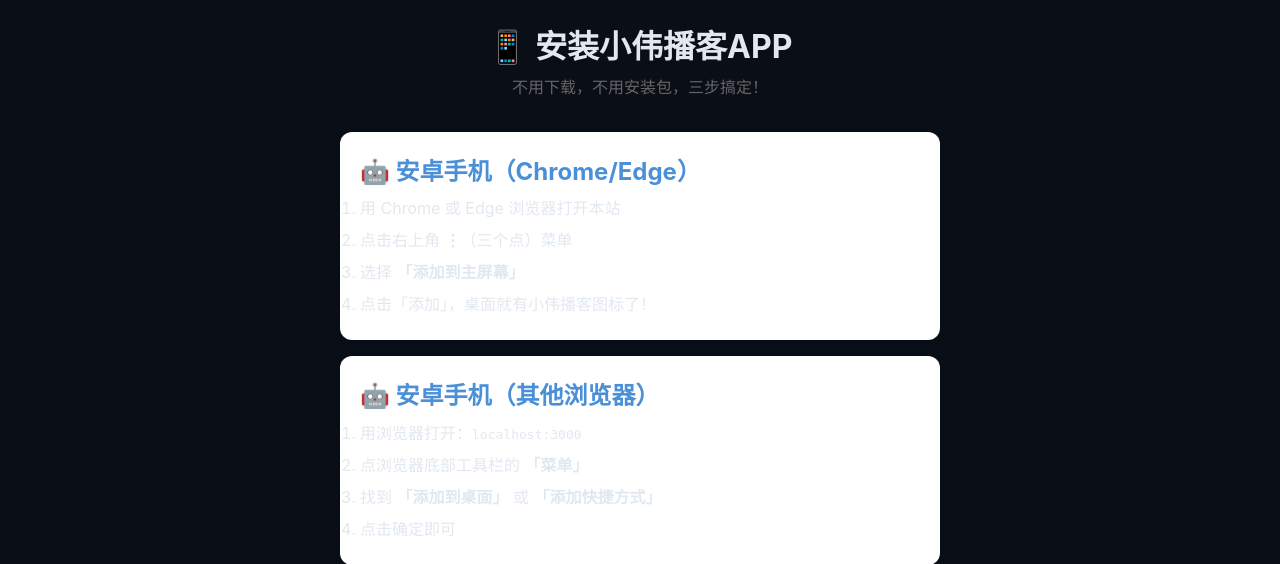
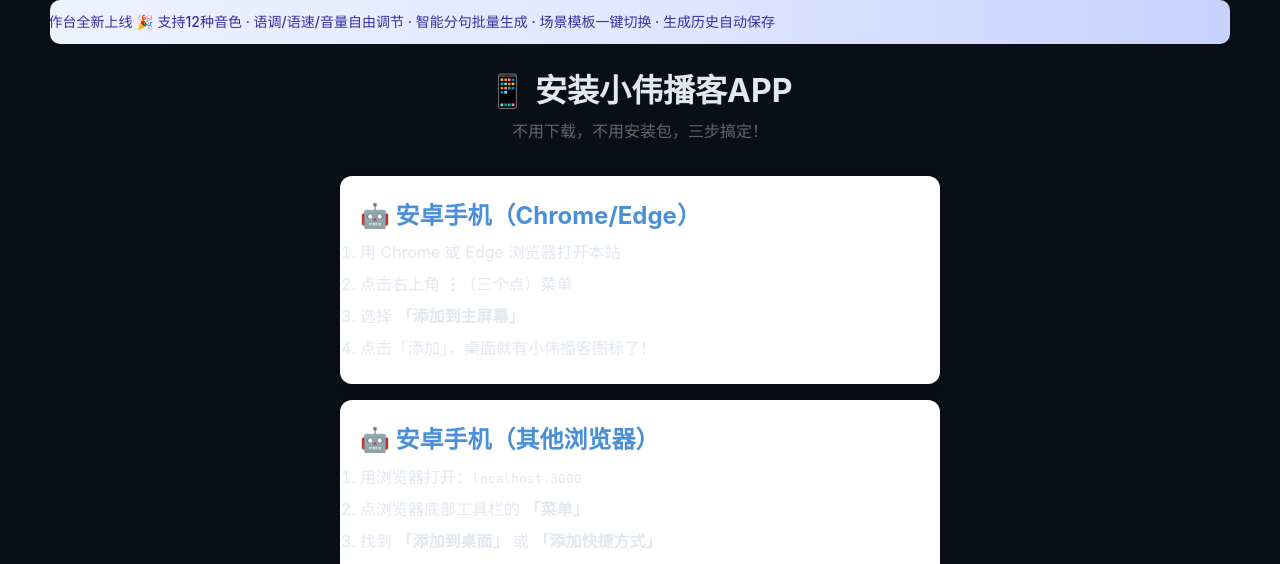
Before and after one commit to yjianwei95-lab/xiaowei-podcast, a Node server app: page /app in a window 1280 px wide. Shown: the part 61-625 px from the top of the page. Run offline with Node 20, Linux system fonts and the light colour scheme; some libraries are stand-ins or nearby versions.

Commit message:
fix: 欢迎横幅移入 layout.ejs，全局所有页面显示

```diff
--- a/views/layout.ejs
+++ b/views/layout.ejs
@@ -12,6 +12,38 @@
   <link rel="manifest" href="/manifest.json">
   <title><%= typeof title !== 'undefined' ? (title ? title + ' - ' : '') : '' %>小伟播客</title>
   <link rel="stylesheet" href="/css/style.css">
+  <style>
+  /* 欢迎横幅全局样式 */
+  .site-banner-wrap {
+    position: relative;
+    width: 100%;
+    overflow: hidden;
+    height: 44px;
+    background: linear-gradient(90deg, #EEF2FF, #E0E7FF, #C7D2FE);
+    border-radius: 10px;
+    margin-bottom: 16px;
+    transition: opacity 0.5s ease, height 0.5s ease, margin 0.5s ease;
+  }
+  .site-banner-wrap.hidden {
+    opacity: 0;
+    height: 0;
+    margin-bottom: 0;
+    pointer-events: none;
+  }
+  .site-banner-inner {
+    position: absolute;
+    top: 0;
+    left: 0;
+    height: 44px;
+    line-height: 44px;
+    white-space: nowrap;
+    font-size: 14px;
+    font-weight: 500;
+    color: #3730A3;
+    padding: 0 4px;
+  }
+  .site-banner-inner::before { content: "✨ "; }
+  </style>
 </head>
 <body>
   <!-- APP 环境检测：WebView 自定义 UserAgent 标记 -->
@@ -68,6 +100,9 @@
     <% if (typeof flash !== 'undefined' && flash) { %>
       <div class="flash <%= flash.category %>"><%= flash.message %></div>
     <% } %>
+    <div class="site-banner-wrap" id="siteBanner">
+      <div class="site-banner-inner" id="siteBannerInner">语音配音工作台全新上线 🎉 支持12种音色 · 语调/语速/音量自由调节 · 智能分句批量生成 · 场景模板一键切换 · 生成历史自动保存</div>
+    </div>
     <%- content %>
   </main>
   <footer class="footer">
@@ -290,5 +325,49 @@
   })();
   </script>
 
+  <!-- 欢迎横幅动画 -->
+  <script>
+  (function() {
+    var banner = document.getElementById('siteBanner');
+    var inner = document.getElementById('siteBannerInner');
+    if (!banner || !inner) return;
+
+    var containerW = banner.offsetWidth;
+    var textW = inner.scrollWidth;
+    var gap = 40;
+    var distance = containerW + textW + gap * 2;
+
+    inner.style.transform = 'translateX(' + (containerW + gap) + 'px)';
+
+    var passes = 0;
+    var startTime = null;
+    var durationPerPass = Math.max(6000, distance * 5);
+
+    function frame(timestamp) {
+      if (!startTime) startTime = timestamp;
+      var elapsed = timestamp - startTime;
+      var progress = elapsed / durationPerPass;
+
+      if (progress >= 1) {
+        passes++;
+        if (passes >= 2) {
+          banner.classList.add('hidden');
+          return;
+        }
+        startTime = timestamp;
+        inner.style.transform = 'translateX(' + (containerW + gap) + 'px)';
+        requestAnimationFrame(frame);
+        return;
+      }
+
+      var x = (containerW + gap) - (distance * progress);
+      inner.style.transform = 'translateX(' + x + 'px)';
+      requestAnimationFrame(frame);
+    }
+
+    requestAnimationFrame(frame);
+  })();
+  </script>
+
 </body>
 </html>
```
Also changed, not shown: views/tts.ejs (+0 -86 lines).
